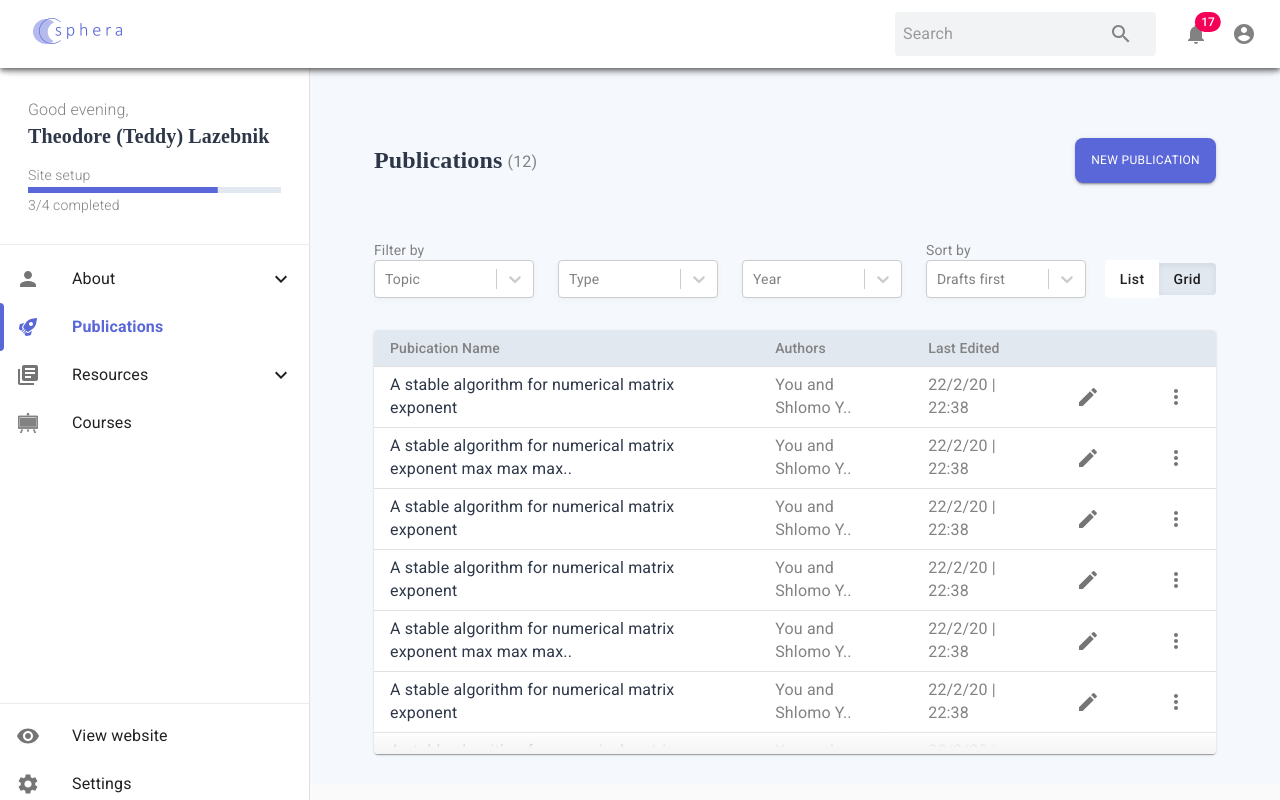
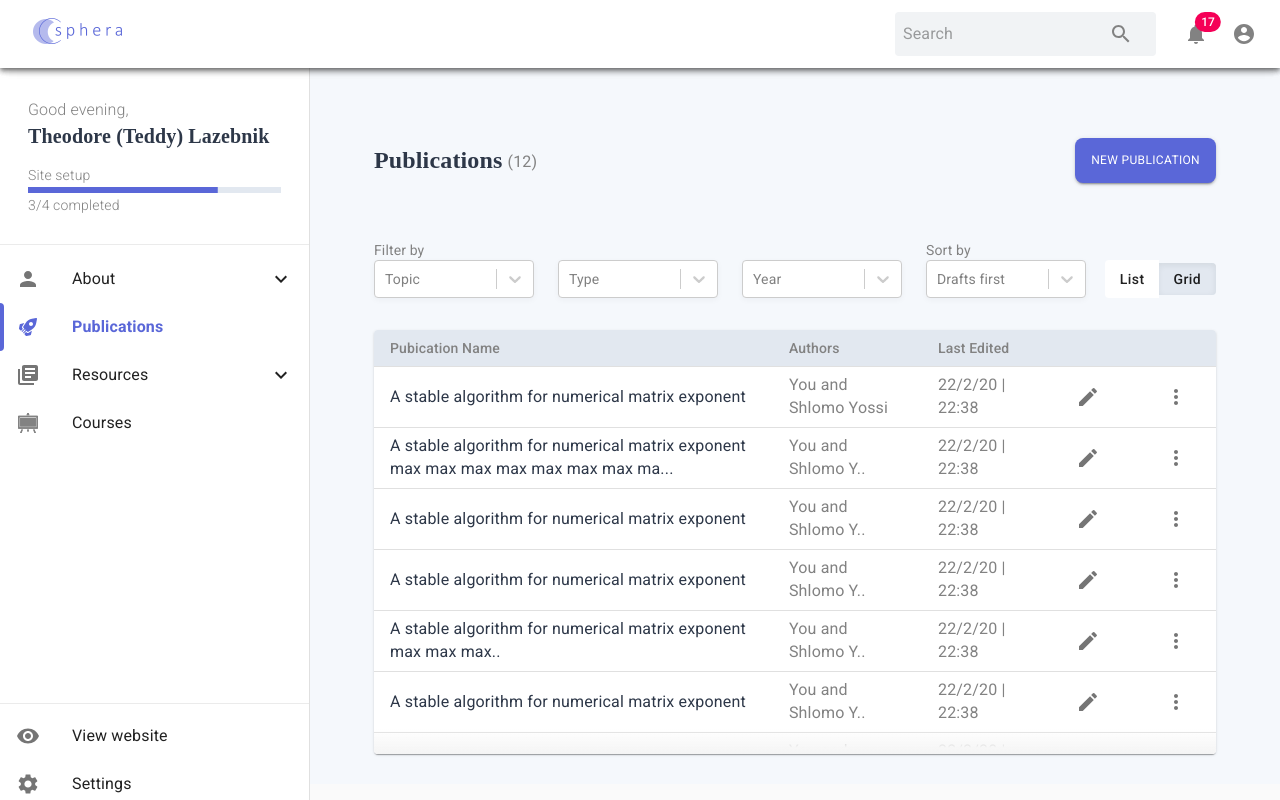
Before and after one commit to lecture-developer/lecture_website_app_generator_frontend, a React (Create React App) app in the folder sphera/: page / in a window 1280 px wide. Built offline with nearby package versions, Linux system fonts and the light colour scheme.

Commit message:
added tooltip of publication name. added trim of publication name

```diff
--- a/sphera/src/components/Publications/Root.jsx
+++ b/sphera/src/components/Publications/Root.jsx
@@ -20,8 +20,8 @@ function createData(publicationName, authors, lastEdit,content,tags) {
 }
 
 let rows = [
-  createData('A stable algorithm for numerical matrix exponent', 'You and Shlomo Y..', '22/2/20  |  22:38', "Lorem ipsum dolor sit amet, consectetur adipiscing elit. Nunc quis vulputate turpis. Proin lobortis enim enim, blandit rhoncus diam rhoncus non. Morbi non est in arcu ultrices porttitor in a massa. Donec non condimentum risus. Vestibulum sagittis nibh nec risus pulvinar, ut tristique justo convallis.",["published","2016","paper","X","Y","Z","w"]),
-  createData('A stable algorithm for numerical matrix exponent max max max..', 'You and Shlomo Y..', '22/2/20  |  22:38', "lorem",[]),
+  createData('A stable algorithm for numerical matrix exponent', 'You and Shlomo Yossi', '22/2/20  |  22:38', "Lorem ipsum dolor sit amet, consectetur adipiscing elit. Nunc quis vulputate turpis. Proin lobortis enim enim, blandit rhoncus diam rhoncus non. Morbi non est in arcu ultrices porttitor in a massa. Donec non condimentum risus. Vestibulum sagittis nibh nec risus pulvinar, ut tristique justo convallis.",["published","2016","paper","X","Y","Z","w"]),
+  createData('A stable algorithm for numerical matrix exponent max max max max max max max max max max max max max', 'You and Shlomo Y..', '22/2/20  |  22:38', "lorem",[]),
   createData('A stable algorithm for numerical matrix exponent', 'You and Shlomo Y..', '22/2/20  |  22:38',"Lorem ipsum dolor sit amet, consectetur adipiscing elit. Nunc quis vulputate turpis. Proin lobortis enim enim, blandit rhoncus diam rhoncus non. Morbi non est in arcu ultrices porttitor in a massa. Donec non condimentum risus. Vestibulum sagittis nibh nec risus pulvinar, ut tristique justo convallis.",["published","2016","paper"]),
   createData('A stable algorithm for numerical matrix exponent', 'You and Shlomo Y..', '22/2/20  |  22:38', "Lorem ipsum dolor sit amet, consectetur adipiscing elit. Nunc quis vulputate turpis. Proin lobortis enim enim, blandit rhoncus diam rhoncus non. Morbi non est in arcu ultrices porttitor in a massa. Donec non condimentum risus. Vestibulum sagittis nibh nec risus pulvinar, ut tristique justo convallis.",["published","2016","paper","X","Y","Z","w"]),
   createData('A stable algorithm for numerical matrix exponent max max max..', 'You and Shlomo Y..', '22/2/20  |  22:38', "lorem",[]),
--- /dev/null
+++ b/sphera/src/components/SharedObjects/WordTrimmer.js
@@ -0,0 +1,6 @@
+
+function trim(str, n, end='...') {
+    return (str.length >= n) ? str.substring(0, n-1) + end : str;
+}
+
+export default trim;
--- a/sphera/src/components/Table/Table.js
+++ b/sphera/src/components/Table/Table.js
@@ -10,6 +10,8 @@ import TableHead from '@material-ui/core/TableHead';
 import TableRow from '@material-ui/core/TableRow';
 import Paper from '@material-ui/core/Paper';
 
+import Tooltip from '@material-ui/core/Tooltip';
+
 import CreateIcon from '@material-ui/icons/Create';
 import MoreVertIcon from '@material-ui/icons/MoreVert';
 import IconButton from '@material-ui/core/IconButton';
@@ -20,6 +22,8 @@ import UnpublishIcon from '../Icons/UnpublishIcon';
 
 import Menu from '@material-ui/core/Menu';
 import MenuItem from '@material-ui/core/MenuItem';
+
+import trim from '../SharedObjects/WordTrimmer';
 
 import './Table.css';
 
@@ -101,8 +105,22 @@ const StyledMenu = withStyles({
     },
 }))(MenuItem);
 
+const toolTipStyle = makeStyles((theme) => ({
+    arrow: {
+      color: theme.palette.common.black
+    },
+    tooltip: {
+      backgroundColor: theme.palette.common.black,
+      marginTop: '0.5rem',
+      fontSize: '1rem',
+      fontWeight: '400'
+    }
+  }));
+
 function ContentTable(props) {
     const classes = useStyles();
+    const toolTipClass = toolTipStyle();
+
     const [anchorEl, setAnchorEl] = React.useState(null);
 
     const handleCloseMenu = () => {
@@ -112,6 +130,8 @@ function ContentTable(props) {
     const handleClickMenu = (event) => {
         setAnchorEl(event.currentTarget);
     };
+
+    const maxPublicationNameLength = 80;
 
     return (
         <TableContainer className={`${classes.tableContainer} ${classes.relative}`} component={Paper}>
@@ -126,9 +146,14 @@ function ContentTable(props) {
                 </TableHead>
                 {/* the content of the table*/}
                 <TableBody>
-                    {props.rows.map((row) => {
-                        return <TableRow key={row.publicationName} className={classes.row}>
-                            <TableCell align="left" className={`${classes.text} ${classes.mainBlack}`}>{row.publicationName}</TableCell>
+                    {props.rows.map((row, i) => {
+                        return <TableRow key={row.publicationName + i} className={classes.row}>
+
+                            <Tooltip title={row.publicationName}  classes={toolTipClass} arrow placement='bottom'>
+                                <TableCell align="left" className={`${classes.text} ${classes.mainBlack}`}>
+                                    {trim(row.publicationName, maxPublicationNameLength)}
+                                </TableCell>
+                            </Tooltip>
                             <TableCell align="left" className={classes.text}>{row.authors}</TableCell>
                             <TableCell align="left" className={classes.text}>{row.lastEdit}</TableCell>
                             <TableCell align="left" className={classes.text}>
@@ -147,11 +172,11 @@ function ContentTable(props) {
                                 open={Boolean(anchorEl)}
                                 onClose={handleCloseMenu}
                                 className={classes.text}>
-                                <StyledMenuItem><CreateIcon className={classes.icon}/>Edit</StyledMenuItem>
-                                <StyledMenuItem><UnpublishIcon color={'#828282'} className={classes.icon}/>Unpublish</StyledMenuItem>
-                                <StyledMenuItem><VisibilityIcon className={classes.icon}/>View on site</StyledMenuItem>
-                                <StyledMenuItem><LinkIcon className={classes.icon}/>Get direct link</StyledMenuItem>
-                                <StyledMenuItem><DeleteIcon className={classes.icon}/>Delete</StyledMenuItem>
+                                <StyledMenuItem><CreateIcon className={classes.icon} />Edit</StyledMenuItem>
+                                <StyledMenuItem><UnpublishIcon color={'#828282'} className={classes.icon} />Unpublish</StyledMenuItem>
+                                <StyledMenuItem><VisibilityIcon className={classes.icon} />View on site</StyledMenuItem>
+                                <StyledMenuItem><LinkIcon className={classes.icon} />Get direct link</StyledMenuItem>
+                                <StyledMenuItem><DeleteIcon className={classes.icon} />Delete</StyledMenuItem>
                             </StyledMenu>
                         </TableRow>
                     })}
```
Lines whose indentation alone changed are shown as unchanged.
